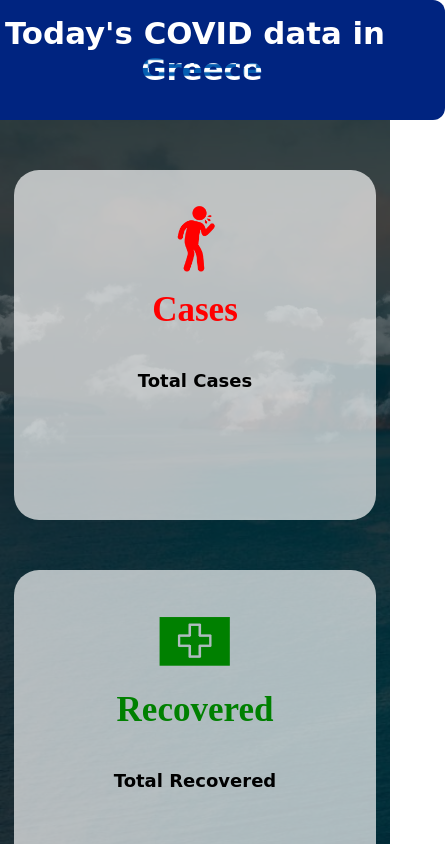
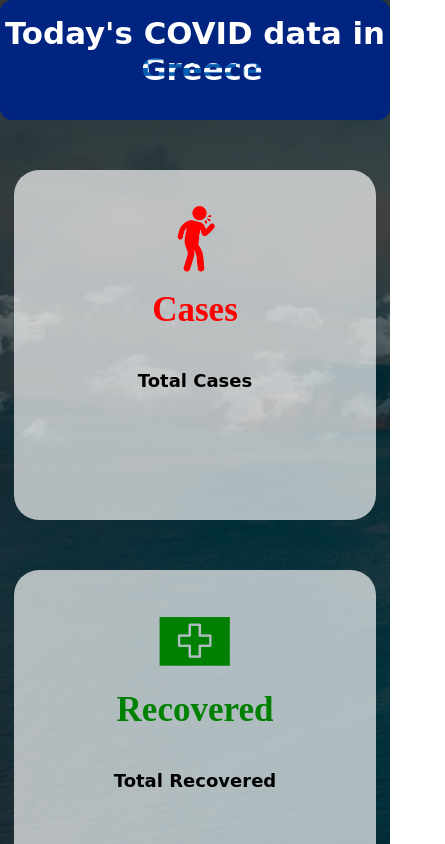
Before and after one commit to christosad/covid19, a plain HTML site: page index.html in a window 390 px wide. Shown: the top 844 px of the page, 445 px wide, since content can reach past the window. Drawn offline with nearby package versions, Linux system fonts and the light colour scheme; no server answers; a web font is replaced by a local one.

Commit message:
Update style.css

```diff
--- a/style.css
+++ b/style.css
@@ -212,4 +212,8 @@ body .section1:after{
     body {
         height: 100%;
     }
+
+    body .section1 .heading1{
+        padding-left: 0;
+        padding-right: 0;
 }
```
